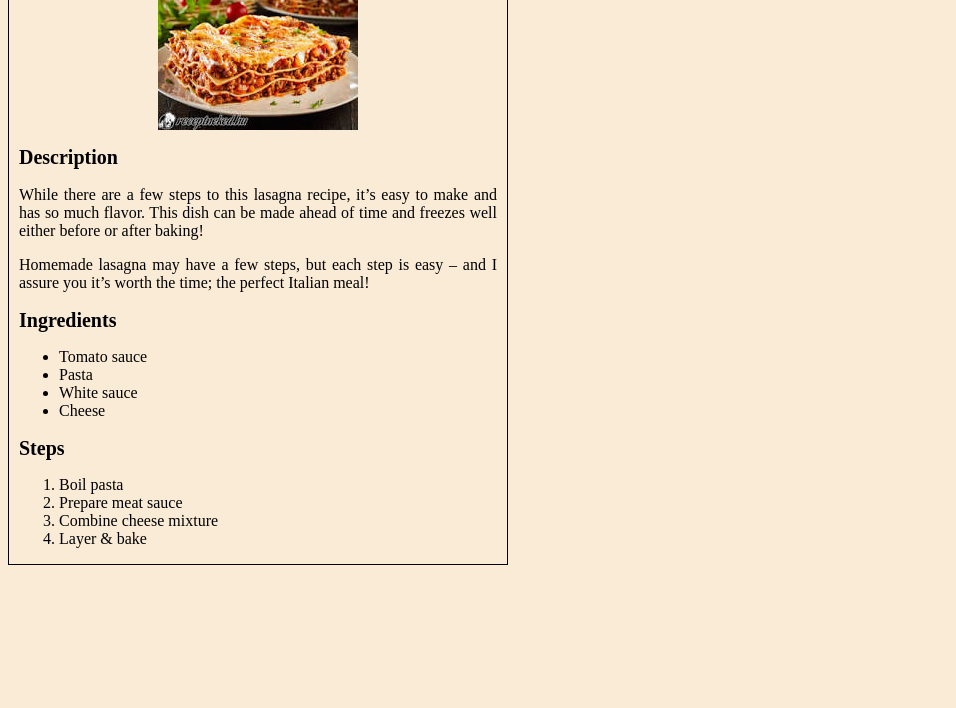
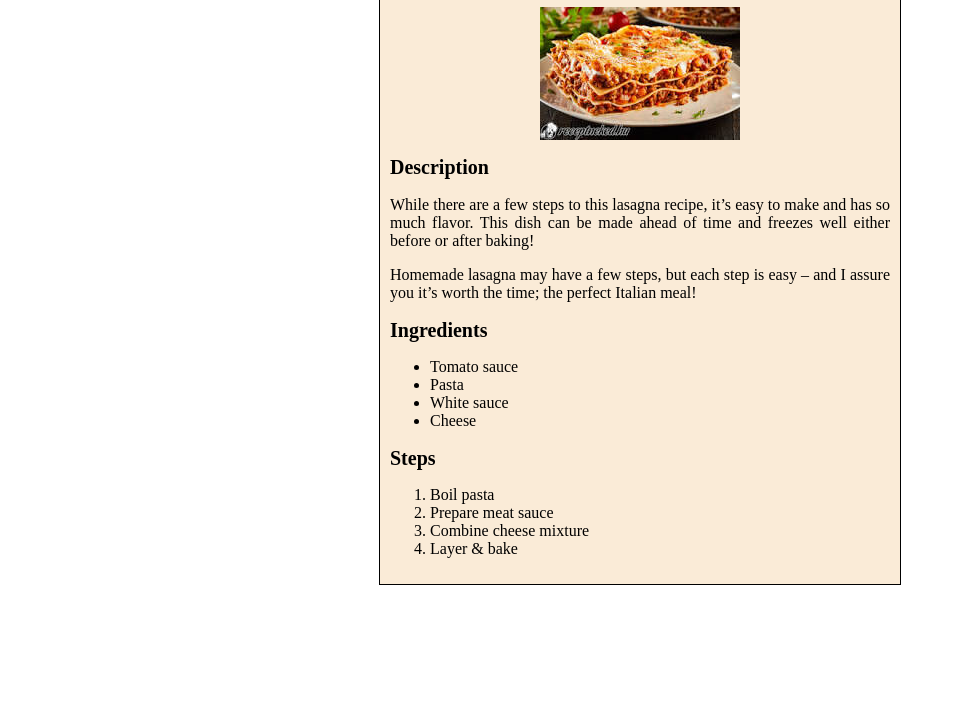
Before and after one commit to nonoka97/odin-recipes, a plain HTML site: page recipes/lasagna.html in a window 1280 px wide. Shown: the part 92-800 px from the top of the page, without its empty margins (0-956 px from the left). Drawn offline with Linux system fonts and the light colour scheme.

Commit message:
aligning the Lasagna page to the middle

```diff
--- a/recipes/styles.css
+++ b/recipes/styles.css
@@ -1,13 +1,10 @@
-body {
-    max-width: 500px;
+
+div {
+    width: 500px;
+    margin: auto;
+    border: 1px solid black;
+    padding: 10px;
     background-color: antiquewhite;
-}
-div {
-    max-width: 500px;
-    height: fit-content;
-    border: 1px solid black;
-    padding-left: 10px;
-    padding-right: 10px;
 }
 h1 {
     text-align: center;
```
